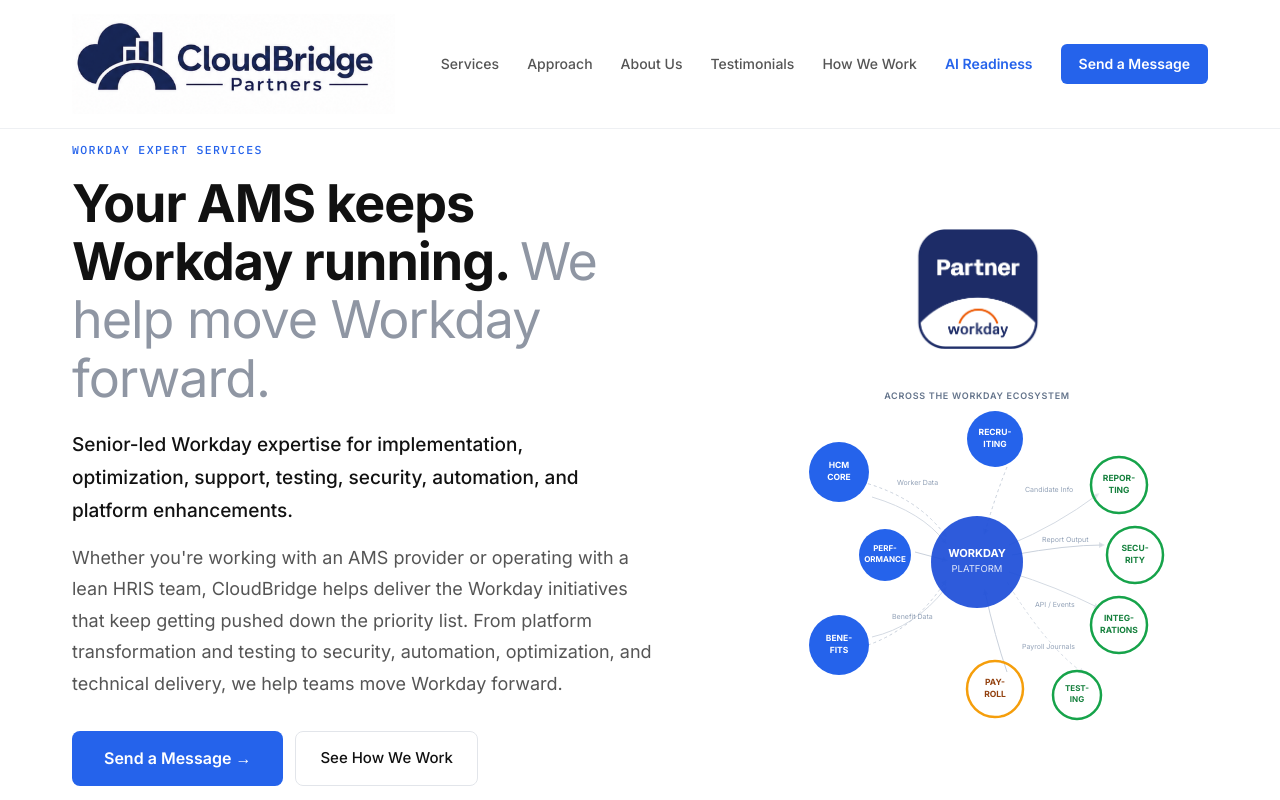
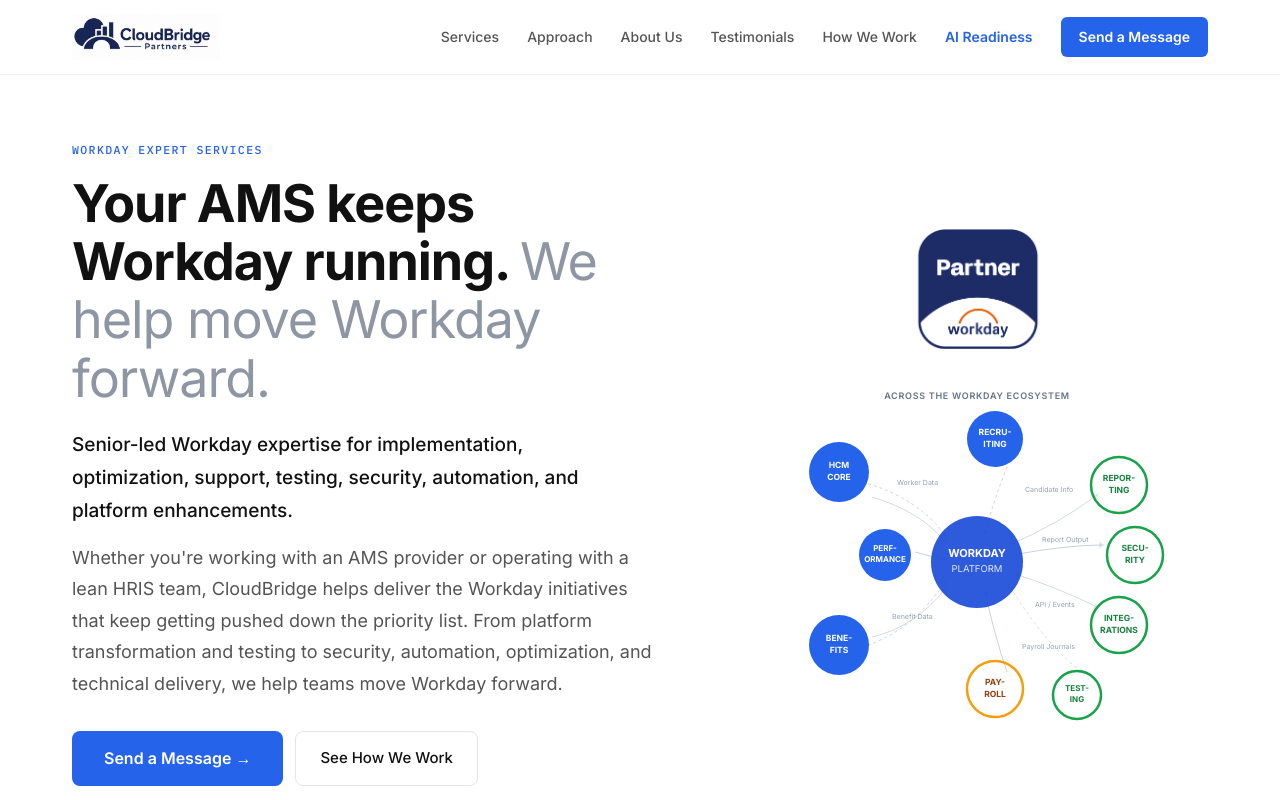
Before and after one commit to cloudbridgepartners/cloudbridgepartners.github.io, a plain HTML site: page index.html in a window 1280 px wide. Shown: the top 800 px of the page. Drawn offline with Linux system fonts and the light colour scheme.

Commit message:
Update index.html

```diff
--- a/index.html
+++ b/index.html
@@ -110,7 +110,7 @@
 .site-nav.scrolled{padding:8px 0;box-shadow:var(--sh-sm)}
 .nav-inner{display:flex;justify-content:space-between;align-items:center}
 .nav-brand{display:flex;align-items:center;gap:8px}
-.nav-brand img{height:100px;width:auto;mix-blend-mode:multiply}
+.nav-brand img{height:46px;width:auto;mix-blend-mode:multiply}
 .nav-links{display:flex;align-items:center;gap:28px}
 .nav-links a{font-size:14px;color:var(--text-sec);font-weight:500;transition:color 0.2s}
 .nav-links a:hover{color:var(--text-dark)}
```
